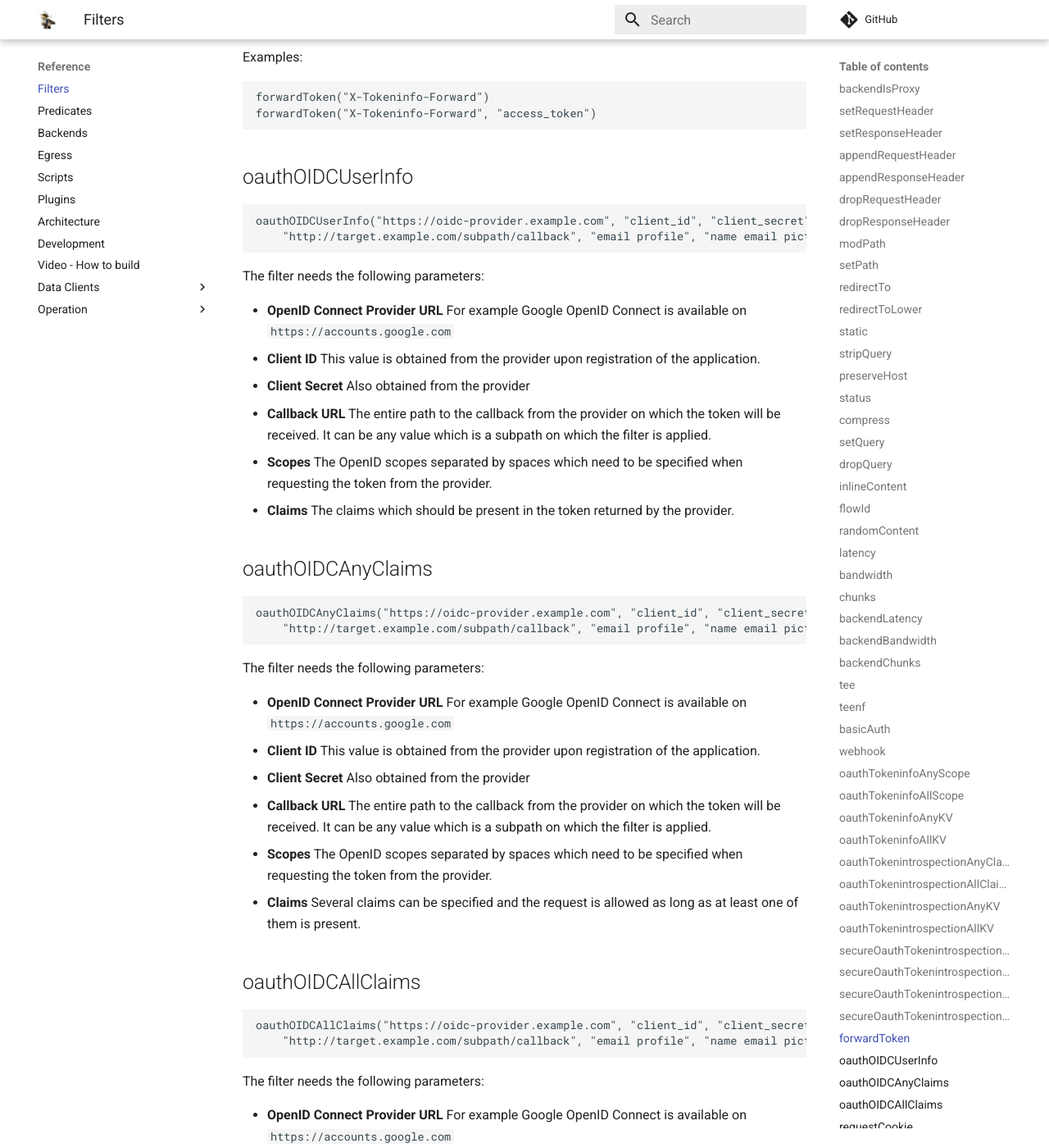
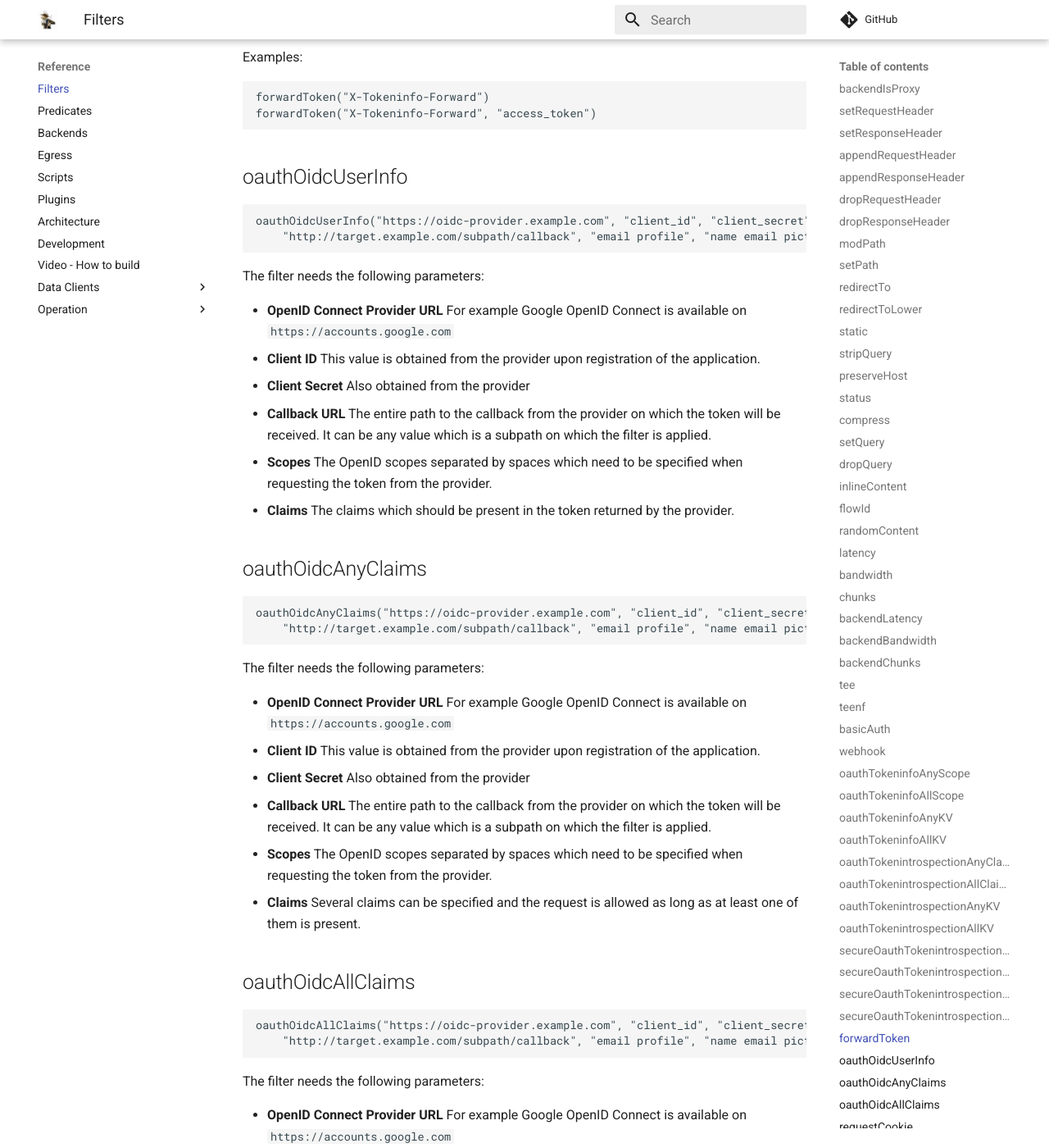
Before and after one commit to zalando/skipper, an MkDocs documentation site: the page built from docs/reference/filters.md, in a window 1280 px wide and 1400 px high, scrolled down 16127 px. Shown: the whole window at 82% size. Built offline with MkDocs 1.6.1 and Material for MkDocs 9.7.7, drawn with Linux system fonts in a browser that asks for light colours; comment, search, counter and statistics services are not loaded.

````diff
--- a/docs/reference/filters.md
+++ b/docs/reference/filters.md
@@ -763,10 +763,10 @@ forwardToken("X-Tokeninfo-Forward")
 forwardToken("X-Tokeninfo-Forward", "access_token")
 ```
 
-## oauthOIDCUserInfo
-
-```
-oauthOIDCUserInfo("https://oidc-provider.example.com", "client_id", "client_secret",
+## oauthOidcUserInfo
+
+```
+oauthOidcUserInfo("https://oidc-provider.example.com", "client_id", "client_secret",
     "http://target.example.com/subpath/callback", "email profile", "name email picture")
 ```
 
@@ -780,10 +780,10 @@ The filter needs the following parameters:
 * **Scopes** The OpenID scopes separated by spaces which need to be specified when requesting the token from the provider.
 * **Claims** The claims which should be present in the token returned by the provider.
 
-## oauthOIDCAnyClaims
-
-```
-oauthOIDCAnyClaims("https://oidc-provider.example.com", "client_id", "client_secret",
+## oauthOidcAnyClaims
+
+```
+oauthOidcAnyClaims("https://oidc-provider.example.com", "client_id", "client_secret",
     "http://target.example.com/subpath/callback", "email profile", "name email picture")
 ```
 The filter needs the following parameters:
@@ -796,10 +796,10 @@ The filter needs the following parameters:
 * **Scopes** The OpenID scopes separated by spaces which need to be specified when requesting the token from the provider.
 * **Claims** Several claims can be specified and the request is allowed as long as at least one of them is present.
 
-## oauthOIDCAllClaims
-
-```
-oauthOIDCAllClaims("https://oidc-provider.example.com", "client_id", "client_secret",
+## oauthOidcAllClaims
+
+```
+oauthOidcAllClaims("https://oidc-provider.example.com", "client_id", "client_secret",
     "http://target.example.com/subpath/callback", "email profile", "name email picture")
 ```
 The filter needs the following parameters:
````
Also changed, not shown: docs/tutorials/auth.md (+1 -1 lines).
